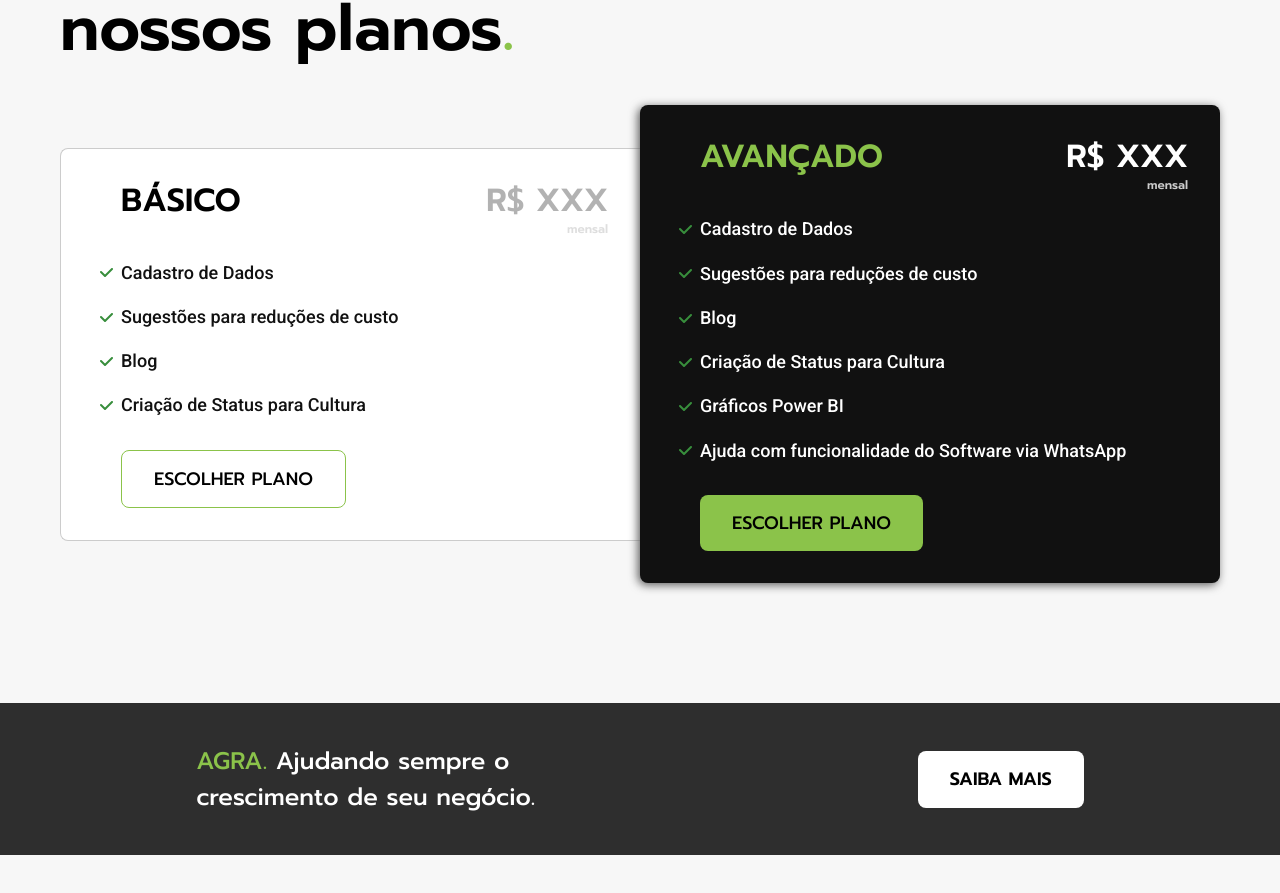
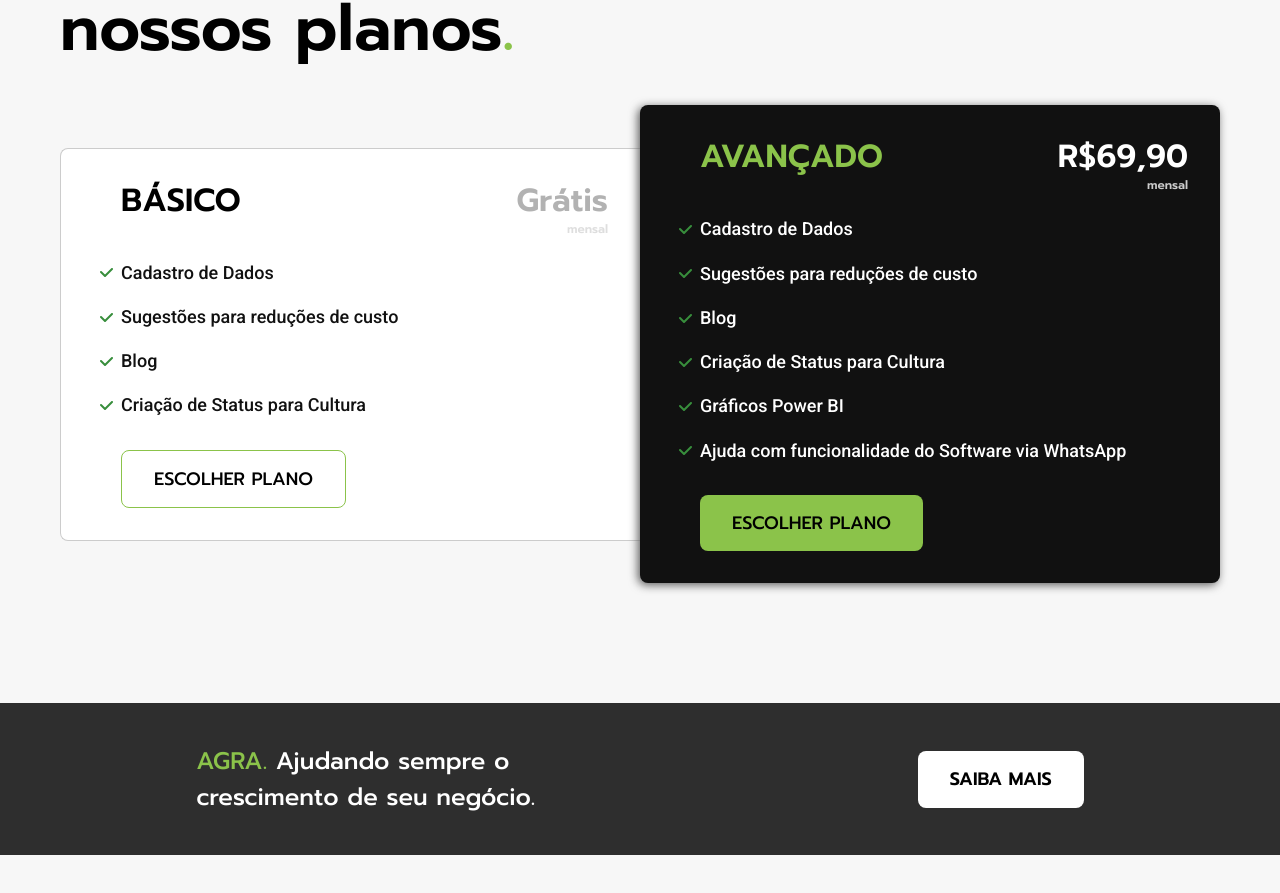
Before and after one commit to Fernando1403/Agra1, a React (Vite) app: page / in a window 1280 px wide. Shown: the part 2920-3813 px from the top of the page. Built offline with nearby package versions, Linux system fonts and the light colour scheme.

Commit message:
Update planos-opcao.jsx

```diff
--- a/src/interpolacao/planos/planos-opcao.jsx
+++ b/src/interpolacao/planos/planos-opcao.jsx
@@ -9,7 +9,7 @@ function PlanosOpcao(){
         <div className="planos-opcoes">
           <div className="plano-opcao-todos">
               <h3 className="font-1-xl cor-12">BÁSICO</h3>
-              <span className="font-1-xl cor-5">R$ XXX <span className="font-1-xs cor-3">mensal</span></span>
+              <span className="font-1-xl cor-5">Grátis <span className="font-1-xs cor-3">mensal</span></span>
               <ul className="font-2-m cor-11">
                 <li>Cadastro de Dados</li>
                 <li>Sugestões para reduções de custo</li>
@@ -20,7 +20,7 @@ function PlanosOpcao(){
           </div>
           <div className="plano-opcao-todos plano-avancado">
               <h3 className="font-1-xl cor-p3">AVANÇADO</h3>
-              <span className="font-1-xl cor-0">R$ XXX <span className="font-1-xs cor-4">mensal</span></span>
+              <span className="font-1-xl cor-0">R$69,90 <span className="font-1-xs cor-4">mensal</span></span>
               <ul className="font-2-m cor-0">
                  <li>Cadastro de Dados</li>
                 <li>Sugestões para reduções de custo</li>
```
